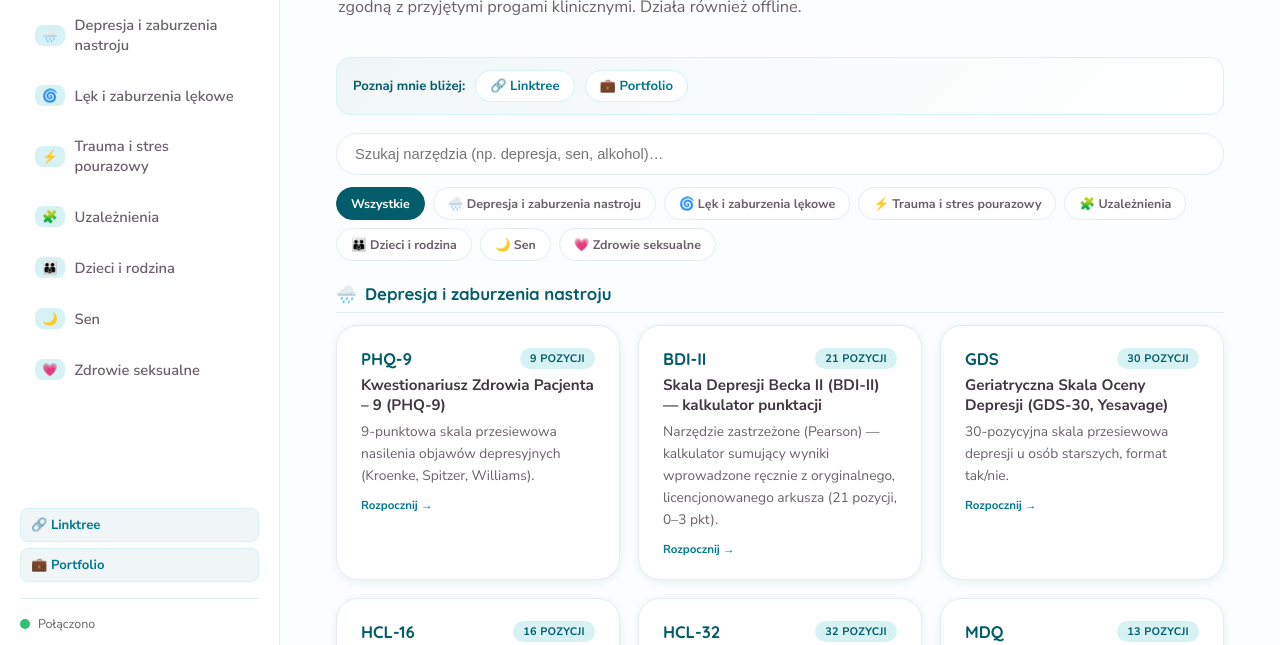
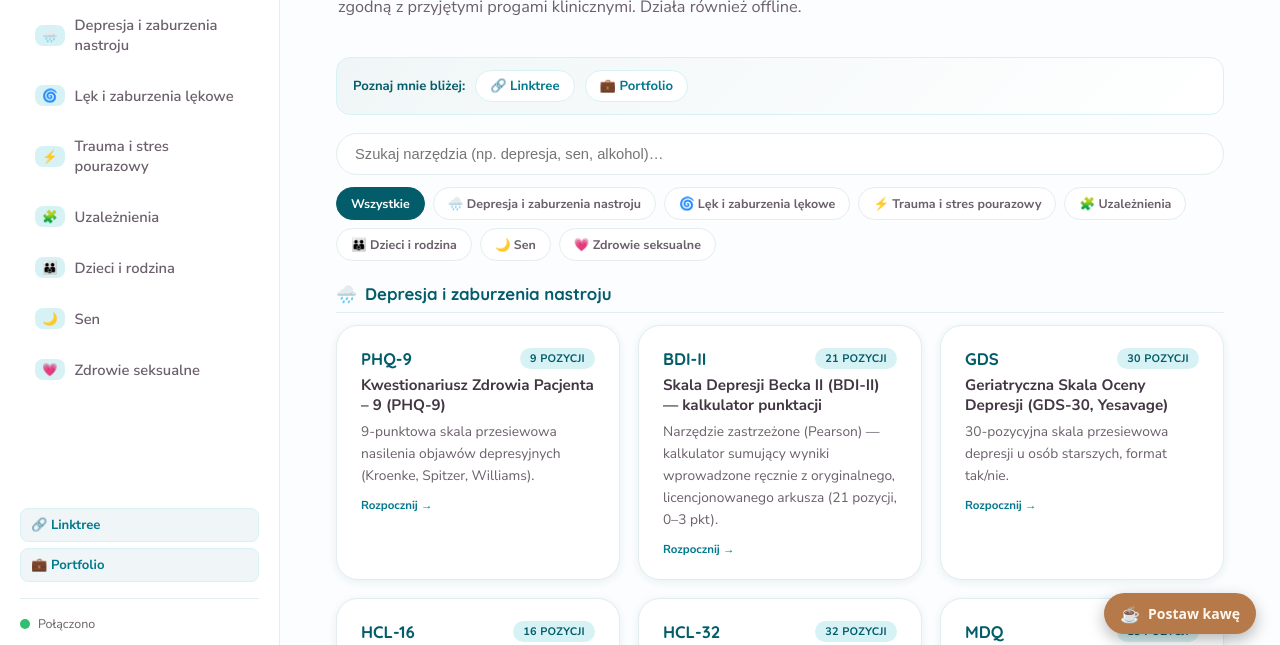
Before and after one commit to pwasiak30/kwestionariusze-przesiewowe, a plain HTML site: page index.html in a window 1280 px wide. Shown: the part 142-787 px from the top of the page. Drawn offline with Linux system fonts and the light colour scheme.

Commit message:
Add files via upload

```diff
--- a/index.html
+++ b/index.html
@@ -10,10 +10,54 @@
 <link rel="icon" href="icons/icon-192.png">
 <link rel="apple-touch-icon" href="icons/icon-192.png">
 <link rel="stylesheet" href="style.css">
+<style>
+/* --- Przycisk wsparcia (Suppi) — zawsze widoczny --- */
+.coffee-fab {
+  position: fixed;
+  z-index: 9999;
+  display: flex;
+  align-items: center;
+  gap: 8px;
+  right: 16px;
+  bottom: 16px;
+  background: #B5794A;
+  color: #FFF7EC;
+  text-decoration: none;
+  font-family: system-ui, -apple-system, sans-serif;
+  font-size: 14px;
+  font-weight: 600;
+  padding: 11px 16px;
+  border-radius: 999px;
+  box-shadow: 0 6px 16px rgba(0,0,0,0.28);
+  transition: transform 0.18s ease, box-shadow 0.18s ease;
+}
+.coffee-fab:hover, .coffee-fab:focus-visible {
+  transform: translateY(-2px);
+  box-shadow: 0 9px 20px rgba(0,0,0,0.34);
+}
+.coffee-fab .coffee-icon { font-size: 16px; line-height: 1; }
+@media (max-width: 480px) {
+  .coffee-fab {
+    right: 12px;
+    bottom: 12px;
+    padding: 10px 14px;
+    font-size: 13px;
+  }
+}
+/* Na desktopie z sidebarem podnosimy trochę, żeby nie kolidowało z ewentualną stopką */
+@media (min-width: 900px) {
+  .coffee-fab { right: 24px; bottom: 24px; }
+}
+</style>
 </head>
 <body>
+<div class="app-shell">
 
-<div class="app-shell">
+<!-- ============ PRZYCISK WSPARCIA — zawsze widoczny, niezależnie od widoku ============ -->
+<a class="coffee-fab" href="https://suppi.pl/pawelwasiak" target="_blank" rel="noopener" title="Postaw mi kawę na Suppi">
+<span class="coffee-icon">☕</span>
+<span class="coffee-label">Postaw kawę</span>
+</a>
 
 <!-- ============ TOP BAR (mobile) / SIDEBAR (desktop) ============ -->
 <header class="topbar">
```
Lines whose indentation alone changed are shown as unchanged.
